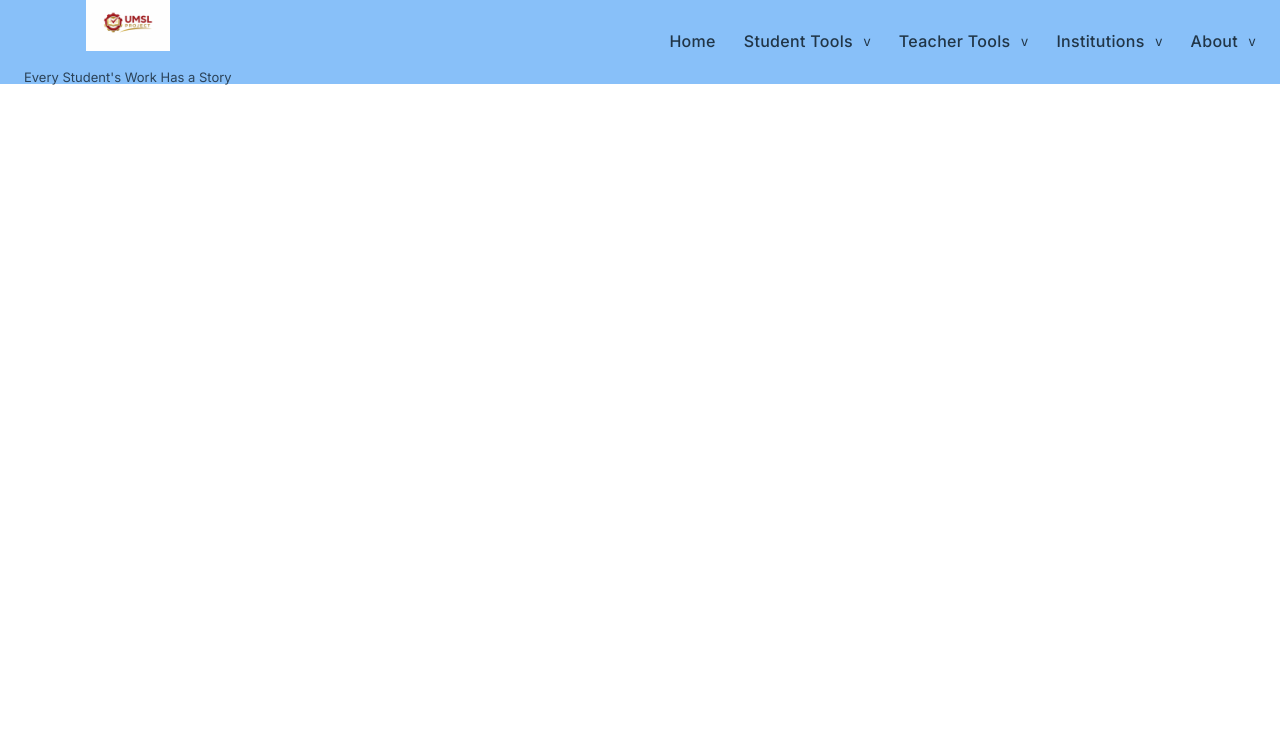
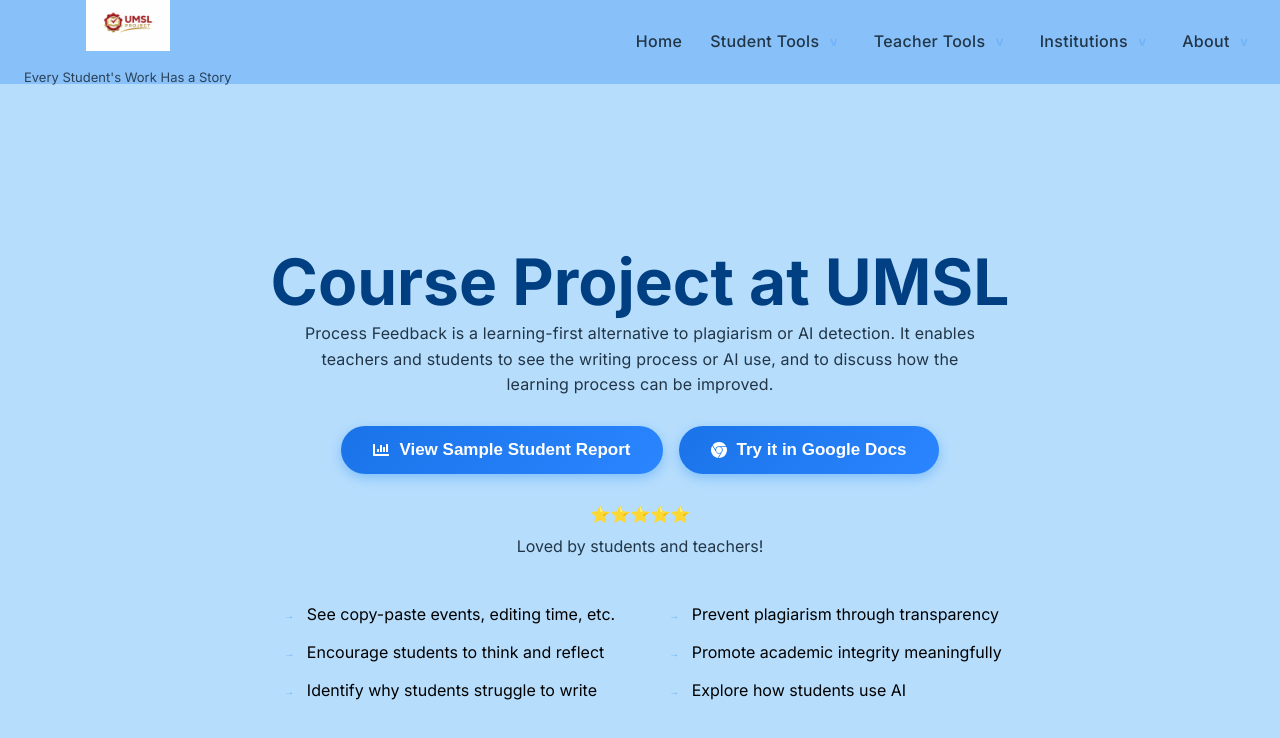
Before and after one commit to nvlodek/software-development-course-proj, a React (Create React App) app: page / in a window 1280 px wide. Shown: the top 738 px of the page. Built offline with nearby package versions, Linux system fonts and the light colour scheme; the HTML template or start-up script is replaced by a standard one.

Commit message:
hero section with colors, animations, and more

```diff
--- a/package.json
+++ b/package.json
@@ -9,6 +9,7 @@
     "@testing-library/user-event": "^13.5.0",
     "react": "^19.2.4",
     "react-dom": "^19.2.4",
+    "react-icons": "^5.6.0",
     "react-router-dom": "^7.13.1",
     "react-scripts": "5.0.1",
     "web-vitals": "^2.1.4"
--- a/src/App.js
+++ b/src/App.js
@@ -1,10 +1,10 @@
 import './App.css';
-import Navbar from "./components/Navbar";
+import Home from "./pages/Home";
 
 function App() {
   return (
       <div>
-        <Navbar  />
+        <Home  />
       </div>
   );
 
--- a/src/components/sections/Hero.css
+++ b/src/components/sections/Hero.css
@@ -0,0 +1,137 @@
+.hero {
+    background-color: var(--color-hero-bg);
+    min-height: 95vh;
+
+    flex-direction: column;
+    align-items: center;
+    justify-content: center;
+    text-align: center;
+    display: flex;
+
+    padding: 120px 20px 100px;
+    box-sizing: border-box;
+}
+
+/* Static heading */
+.hero-title {
+    font-weight: 700;
+    font-size: 64px;
+    color: var(--color-hero-title);
+    line-height: 1.2;
+}
+
+/* Animated wrapper */
+.hero-content {
+    opacity: 0;
+    transform: translateY(30px);
+
+    display: flex;
+    flex-direction: column;
+    align-items: center;
+    gap: 28px;
+
+    transition: all 0.6s ease-out;
+}
+
+.hero-content.visible {
+    opacity: 1;
+    transform: translateY(0);
+}
+
+/* Subtitle */
+.hero-subtitle {
+    font-size: 16px;
+    max-width: 700px;
+    color: var(--color-text);
+    box-sizing: border-box;
+    justify-content: center;
+    line-height: 1.6;
+    letter-spacing: 0.16px;
+    transition: all 0.6s ease-out;
+    transition-delay: 0.1s;
+}
+
+/* Buttons */
+.hero-buttons {
+    display: flex;
+    gap: 16px;
+    flex-wrap: wrap;
+    justify-content: center;
+    transition: all 0.6s ease-out;
+    transition-delay: 0.2s;
+}
+
+.btn-primary {
+    background: var(--color-btn-primary) linear-gradient(135deg, #1a73e8, #2a85ff);
+    color: white;
+    font-size: 17px;
+    font-weight: 600;
+    display: flex;
+    gap: 10px;
+
+    padding: 14px 32px;
+    border-radius: 30px;
+    border: none;
+    text-align: center;
+    align-items: center;
+    cursor: pointer;
+    transition: all 0.15s ease;
+    box-shadow: 0 4px 12px rgba(2, 125, 255, 0.3);
+}
+.btn-primary:hover {
+    transform: translateY(2px);
+    box-shadow: 0 4px 12px rgba(2, 125,255, 0.2);
+}
+
+.btn-icon {
+    font-size: 16px;
+}
+
+.hero-stars {
+    display: flex;
+    flex-direction: column;
+    align-items: center;
+    gap: 8px;
+    transition: all 0.6s ease-out;
+    transition-delay: 0.3s;
+}
+
+.hero-bullets {
+    transition: all 0.6s ease-out;
+    transition-delay: 0.4s;
+    display: flex;
+    gap: 48px;
+    text-align: left;
+    margin-top: 16px;
+}
+
+.bullet-column {
+    display: flex;
+    flex-direction: column;
+    gap: 12px;
+}
+
+.bullet-column p {
+    color: rgb(0,0,0);
+    font-size: 16px;
+    font-family: var(--font-main);
+}
+
+.arrow {
+    color: var(--color-arrow);
+    font-weight: 700;
+    margin-right: 8px;
+}
+
+@media (max-width: 768px) {
+    .hero-title {
+        font-size: 32px;
+    }
+    .hero-bullets {
+        flex-direction: column;
+        gap: 12px;
+    }
+    .hero-buttons {
+        flex-direction: column;
+    }
+}
--- a/src/components/sections/Hero.jsx
+++ b/src/components/sections/Hero.jsx
@@ -0,0 +1,73 @@
+import React, { useEffect, useRef, useState} from "react";
+import { FaChartBar} from "react-icons/fa";
+import { SiGooglechrome} from "react-icons/si";
+import './Hero.css'
+
+function Hero() {
+    const [visible, setVisible] = useState(false);
+    const heroRef = useRef(null);
+
+    useEffect (() => {
+        const observer = new IntersectionObserver(
+            ([entry]) => {
+                if (entry.isIntersecting) {
+                    setVisible(true);
+                    observer.disconnect();
+                }
+            },
+            { threshold: 0.2}
+        );
+        if (heroRef.current) {
+            observer.observe(heroRef.current);
+        }
+
+        return () => observer.disconnect();
+    });
+
+    return (
+        <section ref={heroRef} className="hero">
+            {/* Static Heading */}
+            <h1 className="hero-title">Course Project at UMSL</h1>
+
+            {/* Animated Content */}
+            <div className={`hero-content ${visible ? 'visible' : ''}`}>
+                <p className={"hero-subtitle"}>
+                    Process Feedback is a learning-first alternative to plagiarism or AI detection. It enables teachers and students to see
+                    the writing process or AI use, and to discuss how the learning process can be improved.
+                </p>
+
+                {/* Buttons */}
+                <div className="hero-buttons">
+                    <button className="btn-primary">
+                        <FaChartBar className = "btn-icon"/>
+                        View Sample Student Report</button>
+                    <button className="btn-primary">
+                        <SiGooglechrome className = "btn-icon"/>
+                        Try it in Google Docs</button>
+                </div>
+
+                {/* Stars */}
+                <div className="hero-stars">
+                    <span>⭐⭐⭐⭐⭐</span>
+                    <p>Loved by students and teachers!</p>
+                </div>
+
+                {/* Bullet Points */}
+                <div className="hero-bullets">
+                    <div className="bullet-column">
+                        <p><span className="arrow">→</span> See copy-paste events, editing time, etc.</p>
+                        <p><span className="arrow">→</span> Encourage students to think and reflect</p>
+                        <p><span className="arrow">→</span> Identify why students struggle to write</p>
+                    </div>
+                    <div className="bullet-column">
+                        <p><span className="arrow">→</span> Prevent plagiarism through transparency</p>
+                        <p><span className="arrow">→</span> Promote academic integrity meaningfully</p>
+                        <p><span className="arrow">→</span> Explore how students use AI</p>
+                    </div>
+                </div>
+            </div>
+        </section>
+    );
+}
+
+export default Hero;
--- a/src/pages/Home.jsx
+++ b/src/pages/Home.jsx
@@ -0,0 +1,13 @@
+import Hero from '../components/sections/Hero'
+import Navbar from "../components/Navbar";
+
+function Home () {
+    return (
+        <div>
+            <Navbar />
+            <Hero />
+        </div>
+    );
+};
+
+export default Home;
--- a/src/styles/variables.css
+++ b/src/styles/variables.css
@@ -7,4 +7,8 @@
     --line-height-base: 24px;
     --letter-spacing-base: 0.16px;
     --navbar-height: 80px;
+    --color-hero-bg: rgb(182, 221, 252);
+    --color-hero-title: rgb(0, 63, 129);
+    --color-btn-primary: rgb(2, 125, 255);
+    --color-arrow: rgb(110, 179, 250);
 }
```
Also changed, not shown: 1 other file (tests, documents, lock files or other folders).
